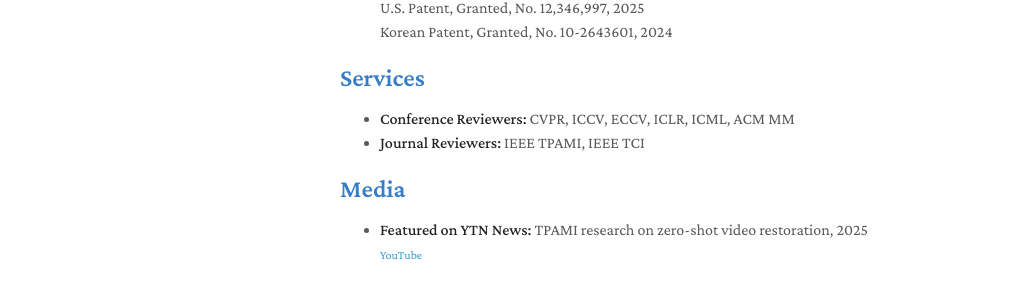
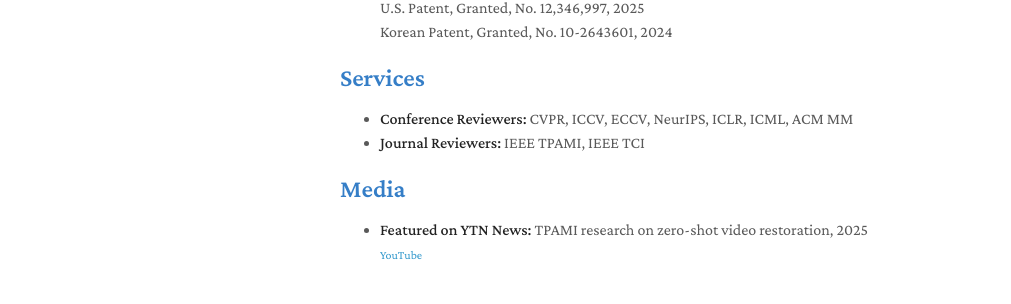
Before and after one commit to star-kwon/star-kwon.github.io, a Jekyll site: the page built from index.md, in a window 1280 px wide and 900 px high, scrolled down 2489 px. Shown: the part 496-800 px from the top of the window, without its empty margins (130-1141 px from the left). Built offline with Jekyll 4.4.1, drawn with Linux system fonts in a browser that asks for light colours; nearby versions of some CDN libraries; comment, search, counter and statistics services are not loaded; a style sheet for code colours, icons or effects is not loaded; our own code applies the rules of GitHub Pages for plain Markdown files.

Commit message:
Update Services

```diff
--- a/index.md
+++ b/index.md
@@ -280,7 +280,7 @@ Off-the-Shelf Video Diffusion Models</a></div>
   Korean Patent, Granted, No. 10-2643601, 2024
 
 ## Services
-- **Conference Reviewers:** CVPR, ICCV, ECCV, ICLR, ICML, ACM MM
+- **Conference Reviewers:** CVPR, ICCV, ECCV, NeurIPS, ICLR, ICML, ACM MM
 - **Journal Reviewers:** IEEE TPAMI, IEEE TCI
 
 ## Media
```
